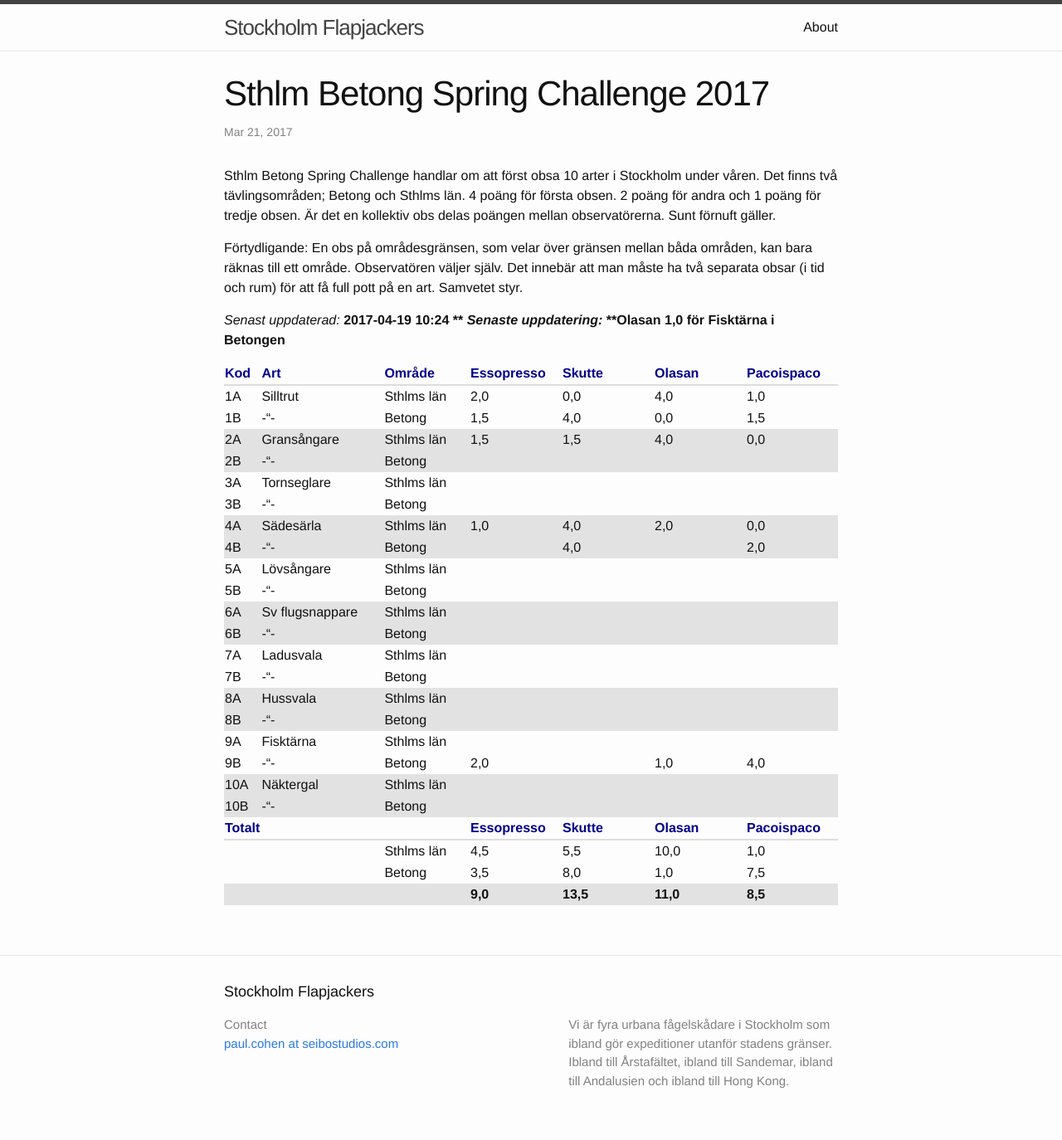
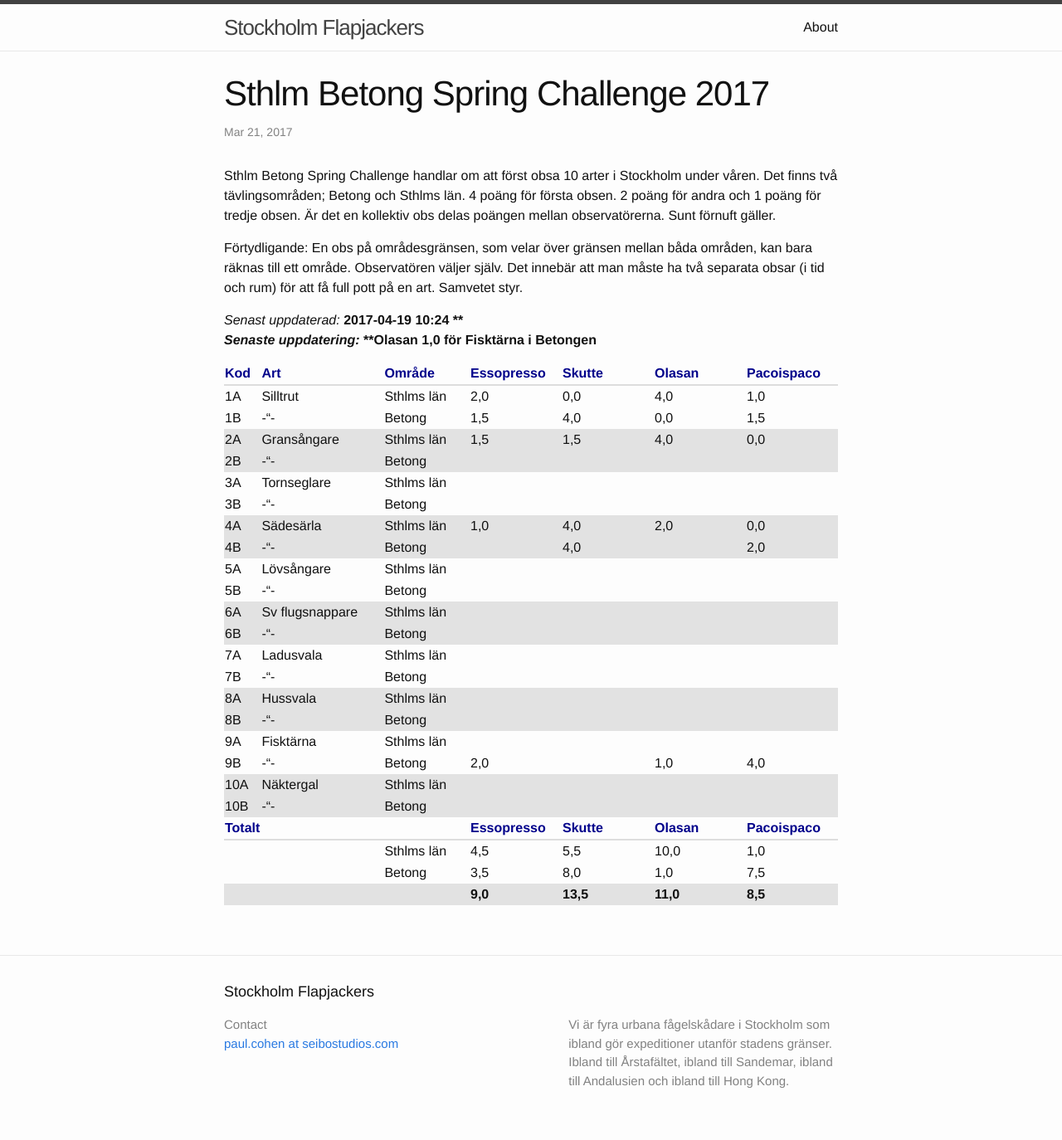
Before and after one commit to pacoispaco/flapjackers, a Jekyll site: the page built from docs/_posts/2017-03-21-sthlm-betong-spring-challenge.markdown, in a window 1280 px wide. Shown: the whole page at 83% size. Built offline with Jekyll 4.4.1, drawn with Linux system fonts in a browser that asks for light colours.

```diff
--- a/docs/_posts/2017-03-21-sthlm-betong-spring-challenge.markdown
+++ b/docs/_posts/2017-03-21-sthlm-betong-spring-challenge.markdown
@@ -9,7 +9,7 @@ Sthlm Betong Spring Challenge handlar om att först obsa 10 arter i Stockholm un
 
 Förtydligande: En obs på områdesgränsen, som velar över gränsen mellan båda områden, kan bara räknas till ett område. Observatören väljer själv. Det innebär att man måste ha två separata obsar (i tid och rum) för att få full pott på en art. Samvetet styr.
 
-*Senast* *uppdaterad:* **2017-04-19** **10:24 **
+*Senast* *uppdaterad:* **2017-04-19** **10:24 ** \\
 *Senaste* *uppdatering:* **Olasan 1,0 för Fisktärna i Betongen**
 
 | Kod | Art         | Område     | Essopresso | Skutte | Olasan | Pacoispaco |
```
